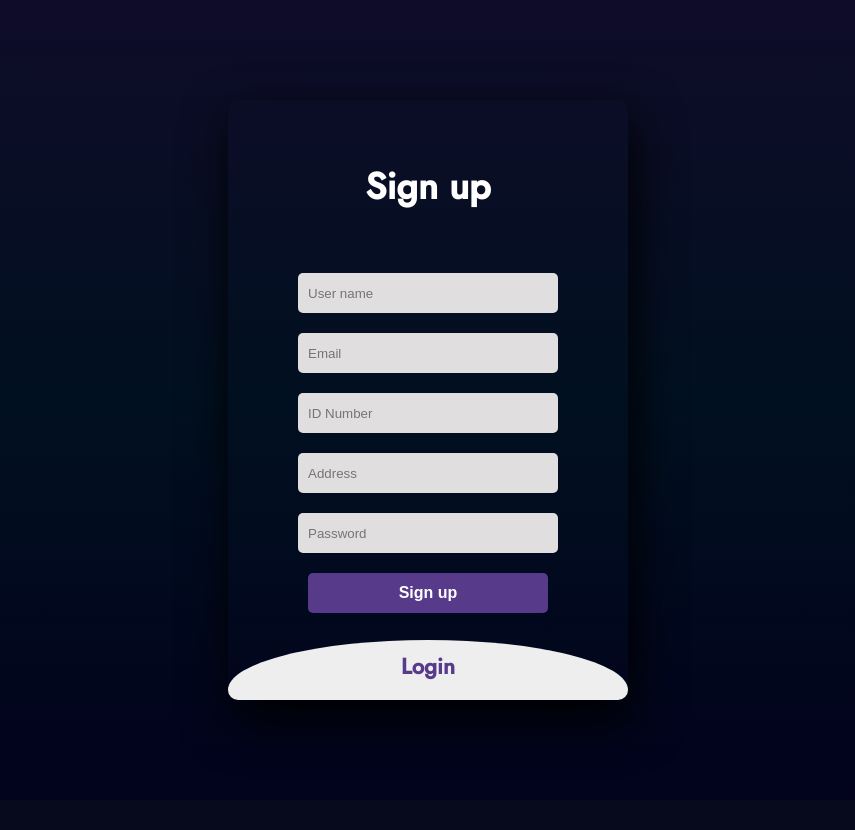
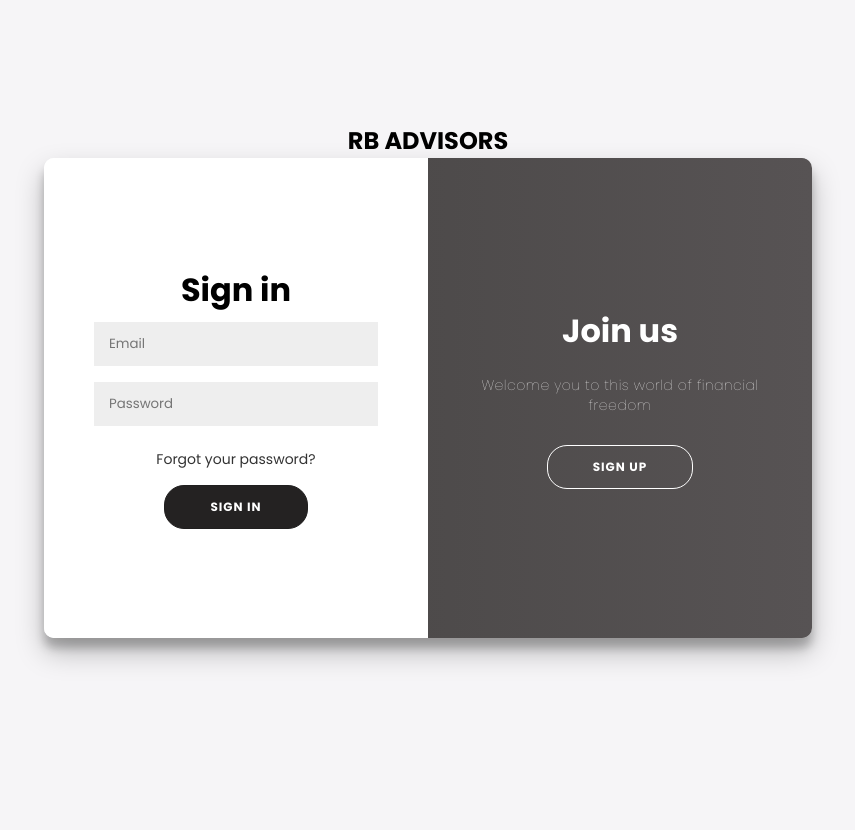
Before and after one commit to joeahkim/RB-Advisors, a PHP site: page /login.html in a window 1280 px wide. Shown: the whole page, without its empty margins (212-1067 px from the left). Before the commit the page ends 727 px from the top, so only its background shows below. Run offline with PHP 8.4, Linux system fonts and the light colour scheme.

Commit message:
new file:   asset.png 	modified:   index.html 	modified:   login.html 	modified:   login.php 	new file:   money.png 	new file:   rb.jpg 	new file:   script.js 	modified:   style.css

```diff
--- a/index.html
+++ b/index.html
@@ -36,7 +36,7 @@
 
       <a href="index.html" class="logo d-flex align-items-center scrollto me-auto me-lg-0">
         <!-- Uncomment the line below if you also wish to use an image logo -->
-        <!-- <img src="assets1/img/logo.png" alt=""> -->
+         <img src="./rb.jpg" alt="">
         <h1>RB ADVISORS</h1>
       </a>
 
@@ -81,7 +81,7 @@
 
           <div class="col-xl-3 col-md-6 d-flex" data-aos="zoom-out">
             <div class="service-item position-relative">
-              <div class="icon"><i class="bi bi-activity icon"></i></div>
+              <div class="icon"><img src="./money.png"></div>
               <h4><a href="" class="stretched-link">Money Management</a></h4>
               <p>We ensure that any amount of money debited to your account is reserved with zero charges, unless indicated on your contract. You will receive financial advice on how to save and invest your funds</p>
             </div>
@@ -91,7 +91,7 @@
 
           <div class="col-xl-3 col-md-6 d-flex" data-aos="zoom-out" data-aos-delay="400">
             <div class="service-item position-relative">
-              <div class="icon"><i class="bi bi-calendar4-week icon"></i></div>
+              <div class="icon"><img src="./asset.png"></div>
               <h4><a href="" class="stretched-link">Asset Based Management</a></h4>
               <p>We provide asset-based management services in the following fields but not limited to :
                 <ul>
--- a/login.html
+++ b/login.html
@@ -1,50 +1,62 @@
 <!DOCTYPE html>
-<html lang="en" >
+<html lang="en">
 <head>
 	<meta charset="UTF-8">
+	<meta name="viewport" content="width=device-width, initial-scale=1.0">
 	<title>RB Financial Advisors</title>
-  <link rel="stylesheet" href="./styless.css">
-
-
+	<link rel="stylesheet" href="style.css">
 </head>
 <body>
-<!-- partial:index.partial.html -->
-<!DOCTYPE html>
-<html>
-<head>
-	<title>RB Financial Advisors</title>
-	<link rel="stylesheet" type="text/css" href="slide navbar styless.css">
-<link href="https://fonts.googleapis.com/css2?family=Jost:wght@500&display=swap" rel="stylesheet">
-</head>
-<body>
-	<div class="main">
-		<input type="checkbox" id="chk" aria-hidden="true">
-
-			<div class="signup">
-				<form method="post" action="signup.php">
-					<label for="chk" aria-hidden="true">Sign up</label>
-					<input type="text" name="username" placeholder="User name" required="">
-					<input type="email" name="email" placeholder="Email" required="">
-					<input type="text" name="id_number" placeholder="ID Number" required="">
-					<input type="text" name="address" placeholder="Address" required="">
-					<input type="password" name="password" placeholder="Password" required="">
-					<button>Sign up</button>
+	<h2>RB ADVISORS</h2>
+<div class="container" id="container">
+	<div class="form-container sign-up-container">
+		<form action="#">
+			<h1>Create Account</h1>
+			<!-- <div class="social-container">
+				<a href="#" class="social"><i class="fab fa-facebook-f"></i></a>
+				<a href="#" class="social"><i class="fab fa-google-plus-g"></i></a>
+				<a href="#" class="social"><i class="fab fa-linkedin-in"></i></a>
+			</div>
+			<span>or use your email for registration</span>-->
+			<input type="text" placeholder="Name" />
+			<input type="email" placeholder="Email" />
+			<input type="number" placeholder="ID Number" />
+			<input type="address" placeholder="Address" />
+			<input type="password" placeholder="Password" />
+			<button>Sign Up</button>
 		</form>
 	</div>
-
-			<div class="login">
-				<form method="post" action="login.php">
-					<label for="chk" aria-hidden="true">Login</label>
-					<input type="email" name="email" placeholder="Email" required="">
-					<input type="password" name="password" placeholder="Password" required="">
-					<button>Login</button>
+	<div class="form-container sign-in-container">
+		<form action="#">
+			<h1>Sign in</h1>
+			<!--<div class="social-container">
+				<a href="#" class="social"><i class="fab fa-facebook-f"></i></a>
+				<a href="#" class="social"><i class="fab fa-google-plus-g"></i></a>
+				<a href="#" class="social"><i class="fab fa-linkedin-in"></i></a>
+			</div>
+			<span>or use your account</span>-->
+			<input type="email" placeholder="Email" />
+			<input type="password" placeholder="Password" />
+			<a href="#">Forgot your password?</a>
+			<button>Sign In</button>
 		</form>
+	</div>
+	<div class="overlay-container">
+		<div class="overlay">
+			<div class="overlay-panel overlay-left">
+				<h1>Welcome Back!</h1>
+				<p>Already have an account? Sign in</p>
+				<button class="ghost" id="signIn">Sign In</button>
+			</div>
+			<div class="overlay-panel overlay-right">
+				<h1>Join us</h1>
+				<p>Welcome you to this world of financial freedom</p>
+				<button class="ghost" id="signUp">Sign Up</button>
+			</div>
+		</div>
 	</div>
 </div>
 
+<script src="script.js"></script>
 </body>
 </html>
-<!-- partial -->
-
-</body>
-</html>
--- a/login.php
+++ b/login.php
@@ -3,7 +3,7 @@
 $servername = "localhost";
 $username = "root";
 $password = "";
-$dbname = "rb_financial_advisors"; // Change this to your actual database name
+$dbname = "rb_financial_advisors";
 
 // Create connection
 $conn = new mysqli($servername, $username, $password, $dbname);
--- /dev/null
+++ b/script.js
@@ -0,0 +1,11 @@
+const signUpButton = document.getElementById('signUp');
+const signInButton = document.getElementById('signIn');
+const container = document.getElementById('container');
+
+signUpButton.addEventListener('click', () => {
+	container.classList.add("right-panel-active");
+});
+
+signInButton.addEventListener('click', () => {
+	container.classList.remove("right-panel-active");
+});
--- a/style.css
+++ b/style.css
@@ -595,3 +595,231 @@ html{
     font-weight: 1000;
     color: #fff;
 }
+
+
+@import url('https://fonts.googleapis.com/css?family=Montserrat:400,800');
+
+* {
+	box-sizing: border-box;
+}
+
+body {
+	background: #f6f5f7;
+	display: flex;
+	justify-content: center;
+	align-items: center;
+	flex-direction: column;
+	font-family: 'Montserrat', sans-serif;
+	height: 100vh;
+	margin: -20px 0 50px;
+}
+
+h1 {
+	font-weight: bold;
+	margin: 0;
+}
+
+h2 {
+	text-align: center;
+}
+
+p {
+	font-size: 14px;
+	font-weight: 100;
+	line-height: 20px;
+	letter-spacing: 0.5px;
+	margin: 20px 0 30px;
+}
+
+span {
+	font-size: 12px;
+}
+
+a {
+	color: #333;
+	font-size: 14px;
+	text-decoration: none;
+	margin: 15px 0;
+}
+
+button {
+	border-radius: 20px;
+	border: 1px solid #201f1f;
+	background-color: #242222;
+	color: #FFFFFF;
+	font-size: 12px;
+	font-weight: bold;
+	padding: 12px 45px;
+	letter-spacing: 1px;
+	text-transform: uppercase;
+	transition: transform 80ms ease-in;
+}
+
+button:active {
+	transform: scale(0.95);
+}
+
+button:focus {
+	outline: none;
+}
+
+button.ghost {
+	background-color: transparent;
+	border-color: #FFFFFF;
+}
+
+form {
+	background-color: #FFFFFF;
+	display: flex;
+	align-items: center;
+	justify-content: center;
+	flex-direction: column;
+	padding: 0 50px;
+	height: 100%;
+	text-align: center;
+}
+
+input {
+	background-color: #eee;
+	border: none;
+	padding: 12px 15px;
+	margin: 8px 0;
+	width: 100%;
+}
+
+.container {
+	background-color: #fff;
+	border-radius: 10px;
+  	box-shadow: 0 14px 28px rgba(0,0,0,0.25),
+			0 10px 10px rgba(0,0,0,0.22);
+	position: relative;
+	overflow: hidden;
+	width: 768px;
+	max-width: 100%;
+	min-height: 480px;
+}
+
+.form-container {
+	position: absolute;
+	top: 0;
+	height: 100%;
+	transition: all 0.6s ease-in-out;
+}
+
+.sign-in-container {
+	left: 0;
+	width: 50%;
+	z-index: 2;
+}
+
+.container.right-panel-active .sign-in-container {
+	transform: translateX(100%);
+}
+
+.sign-up-container {
+	left: 0;
+	width: 50%;
+	opacity: 0;
+	z-index: 1;
+}
+
+.container.right-panel-active .sign-up-container {
+	transform: translateX(100%);
+	opacity: 1;
+	z-index: 5;
+	animation: show 0.6s;
+}
+
+@keyframes show {
+	0%, 49.99% {
+		opacity: 0;
+		z-index: 1;
+	}
+
+	50%, 100% {
+		opacity: 1;
+		z-index: 5;
+	}
+}
+
+.overlay-container {
+	position: absolute;
+	top: 0;
+	left: 50%;
+	width: 50%;
+	height: 100%;
+	overflow: hidden;
+	transition: transform 0.6s ease-in-out;
+	z-index: 100;
+}
+
+.container.right-panel-active .overlay-container{
+	transform: translateX(-100%);
+}
+
+.overlay {
+	background: wheat;
+	background: -webkit-linear-gradient(to right, #222020, #928b8c);
+	background: linear-gradient(to right, #444241, #575354);
+	background-repeat: no-repeat;
+	background-size: cover;
+	background-position: 0 0;
+	color: #FFFFFF;
+	position: relative;
+	left: -100%;
+	height: 100%;
+	width: 200%;
+  	transform: translateX(0);
+	transition: transform 0.6s ease-in-out;
+}
+
+.container.right-panel-active .overlay {
+  	transform: translateX(50%);
+}
+
+.overlay-panel {
+	position: absolute;
+	display: flex;
+	align-items: center;
+	justify-content: center;
+	flex-direction: column;
+	padding: 0 40px;
+	text-align: center;
+	top: 0;
+	height: 100%;
+	width: 50%;
+	transform: translateX(0);
+	transition: transform 0.6s ease-in-out;
+}
+
+.overlay-left {
+	transform: translateX(-20%);
+}
+
+.container.right-panel-active .overlay-left {
+	transform: translateX(0);
+}
+
+.overlay-right {
+	right: 0;
+	transform: translateX(0);
+}
+
+.container.right-panel-active .overlay-right {
+	transform: translateX(20%);
+}
+
+.social-container {
+	margin: 20px 0;
+}
+
+.social-container a {
+	border: 1px solid #DDDDDD;
+	border-radius: 50%;
+	display: inline-flex;
+	justify-content: center;
+	align-items: center;
+	margin: 0 5px;
+	height: 40px;
+	width: 40px;
+}
```
Also changed, not shown: asset.png (added), money.png (added), rb.jpg (added). Lines whose indentation alone changed are shown as unchanged.
